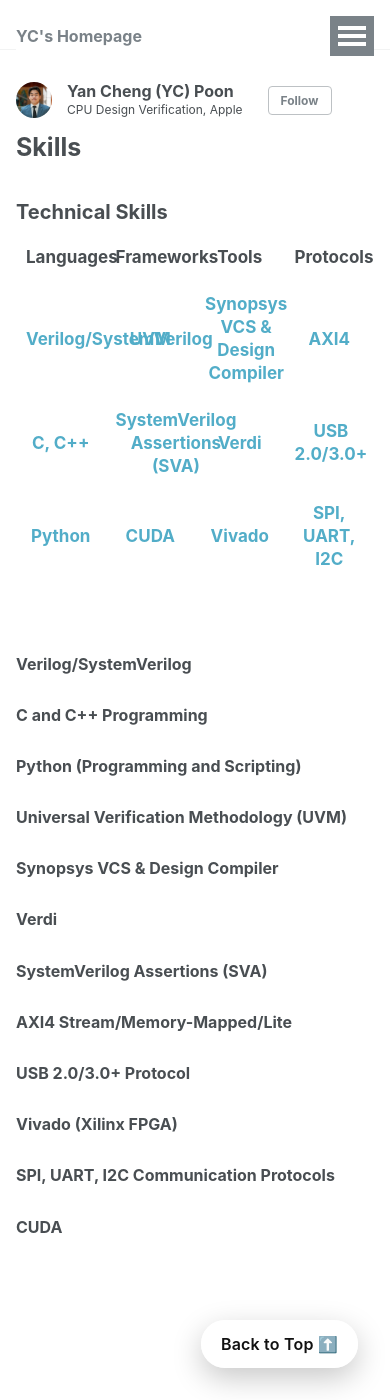
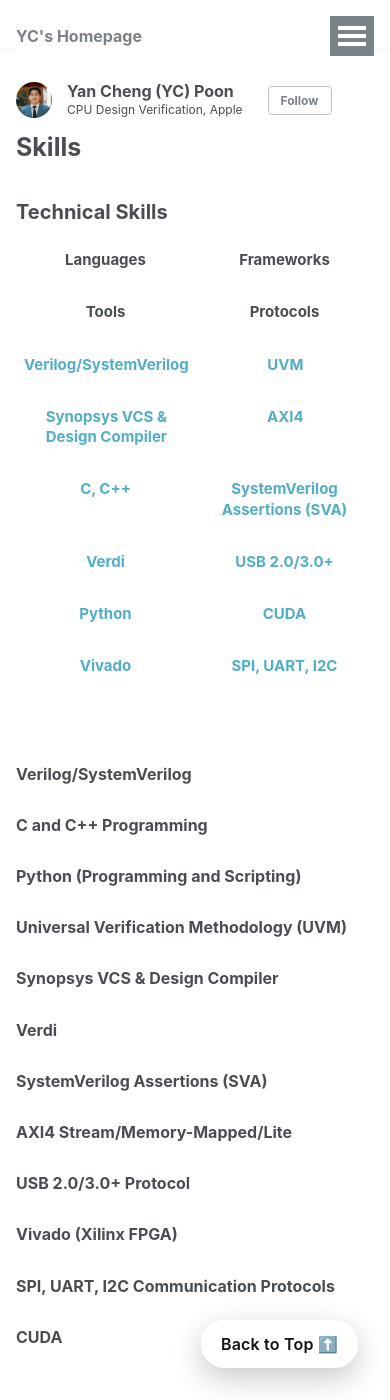
Before and after one commit to ycpoon/ycpoon.github.io, a Jekyll site: the page built from _pages/skills.md, in a window 390 px wide and 1400 px high. Built offline with Jekyll 4.4.1, drawn with Linux system fonts in a browser that asks for light colours.

Commit message:
revamp sills4

```diff
--- a/assets/css/main.scss
+++ b/assets/css/main.scss
@@ -81,7 +81,7 @@
 .skill-table table {
   width: 100%;
   border-collapse: collapse;
-  table-layout: fixed; /* equal column widths */
+  table-layout: fixed;
 }
 
 .skill-table td {
@@ -90,8 +90,8 @@
   vertical-align: middle;
 }
 
-
-.skill-table td, .skill-table a {
+.skill-table td,
+.skill-table a {
   font-size: 17px;
   font-weight: 700;
   line-height: 1.35;
@@ -101,3 +101,36 @@
   display: inline-block;
   text-decoration: none;
 }
+
+/* ===== Mobile responsiveness ===== */
+@media (max-width: 768px) {
+  .skill-table td,
+  .skill-table a {
+    font-size: 15px;
+  }
+
+  .skill-table td {
+    padding: 14px 8px;
+  }
+}
+
+@media (max-width: 480px) {
+  /* Convert table rows into 2-column grid */
+  .skill-table table,
+  .skill-table tbody,
+  .skill-table tr {
+    display: block;
+    width: 100%;
+  }
+
+  .skill-table tr {
+    display: grid;
+    grid-template-columns: repeat(2, 1fr);
+  }
+
+  .skill-table td {
+    display: block;
+    width: 100%;
+    padding: 16px 8px;
+  }
+}
```
